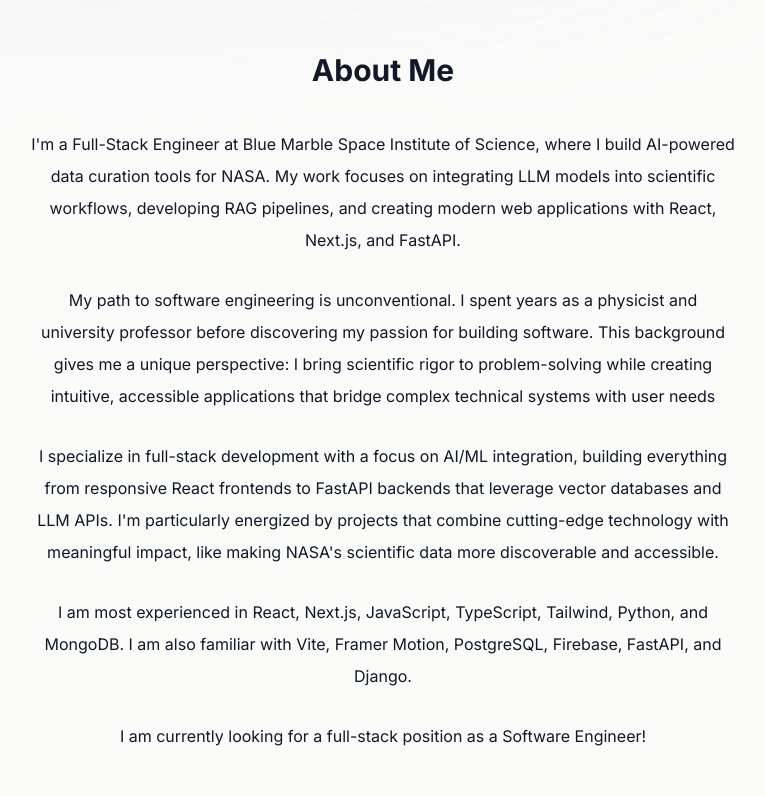
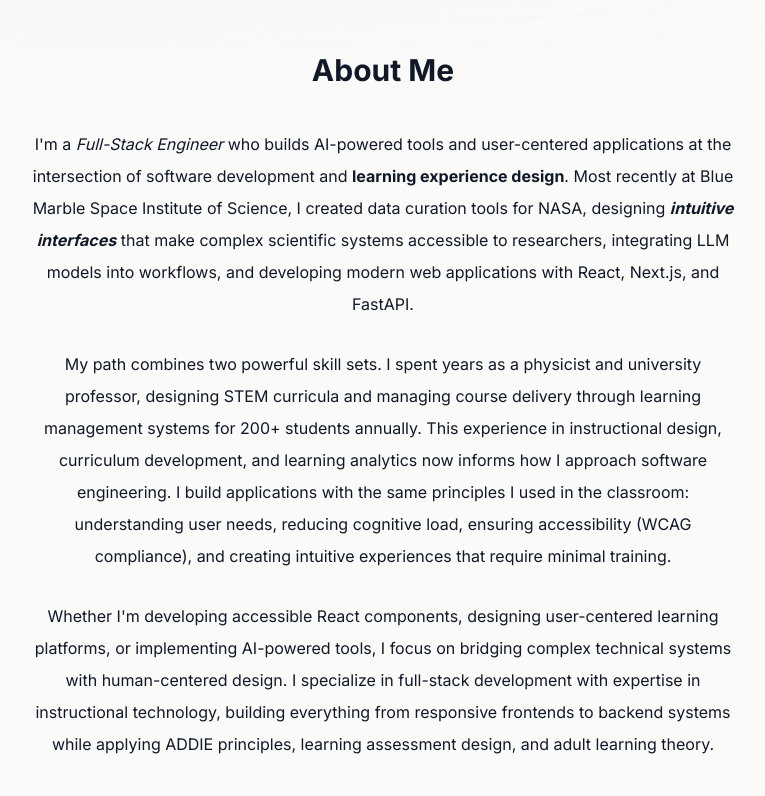
Before and after one commit to SkiSherpa/portfolio, a Next.js app: page / in a window 1280 px wide. Shown: the part 780-1576 px from the top of the page, without its empty margins (257-1022 px from the left). Built offline with nearby package versions, Linux system fonts and the light colour scheme; no server answers.

Commit message:
Update about me to include instructional design work

```diff
--- a/src/components/AboutMe.tsx
+++ b/src/components/AboutMe.tsx
@@ -19,40 +19,54 @@
 			<SectionHeading>About me</SectionHeading>
 			<div>
 				<p className="mb-3 p-2">
-					I&apos;m a Full-Stack Engineer at Blue Marble Space Institute of
-					Science, where I build AI-powered data curation tools for NASA. My
-					work focuses on integrating LLM models into scientific workflows,
-					developing RAG pipelines, and creating modern web applications with
-					React, Next.js, and FastAPI.
+					I&apos;m a <em>Full-Stack Engineer</em> who builds AI-powered tools
+					and user-centered applications at the intersection of software
+					development and <strong>learning experience design</strong>. Most
+					recently at Blue Marble Space Institute of Science, I created data
+					curation tools for NASA, designing{" "}
+					<strong>
+						<em>intuitive interfaces</em>
+					</strong>{" "}
+					that make complex scientific systems accessible to researchers,
+					integrating LLM models into workflows, and developing modern web
+					applications with React, Next.js, and FastAPI.
 				</p>
 
 				<p className="mb-3 p-2">
-					My path to software engineering is unconventional. I spent years as a
-					physicist and university professor before discovering my passion for
-					building software. This background gives me a unique perspective: I
-					bring scientific rigor to problem-solving while creating intuitive,
-					accessible applications that bridge complex technical systems with
-					user needs
+					My path combines two powerful skill sets. I spent years as a physicist
+					and university professor, designing STEM curricula and managing course
+					delivery through learning management systems for 200+ students
+					annually. This experience in instructional design, curriculum
+					development, and learning analytics now informs how I approach
+					software engineering. I build applications with the same principles I
+					used in the classroom: understanding user needs, reducing cognitive
+					load, ensuring accessibility (WCAG compliance), and creating intuitive
+					experiences that require minimal training.
 				</p>
 
 				<p className="mb-3 p-2">
-					I specialize in full-stack development with a focus on AI/ML
-					integration, building everything from responsive React frontends to
-					FastAPI backends that leverage vector databases and LLM APIs. I&apos;m
-					particularly energized by projects that combine cutting-edge
-					technology with meaningful impact, like making NASA&apos;s scientific
-					data more discoverable and accessible.
+					Whether I'm developing accessible React components, designing
+					user-centered learning platforms, or implementing AI-powered tools, I
+					focus on bridging complex technical systems with human-centered
+					design. I specialize in full-stack development with expertise in
+					instructional technology, building everything from responsive
+					frontends to backend systems while applying ADDIE principles, learning
+					assessment design, and adult learning theory.
 				</p>
 
 				<p className="mb-3 p-2">
 					I am most experienced in React, Next.js, JavaScript, TypeScript,
-					Tailwind, Python, and MongoDB. I am also familiar with Vite, Framer
-					Motion, PostgreSQL, Firebase, FastAPI, and Django.
+					Tailwind CSS, Python and have 7 years managing course delivery in
+					Brightspace and Blackboard. I'm also familiar with Framer Motion,
+					PostgreSQL, Firebase, FastAPI, Django, xAPI/SCORM standards, and
+					learning analytics tools
 				</p>
 
 				<p className="mb-3 p-2">
-					I am currently looking for a full-stack position as a Software
-					Engineer!
+					I am currently seeking opportunities as a Software Engineer or
+					Instructional Designer where I can leverage both my technical
+					development skills and educational expertise to create impactful
+					learning experiences and accessible software solutions.
 				</p>
 			</div>
 		</motion.section>
```
